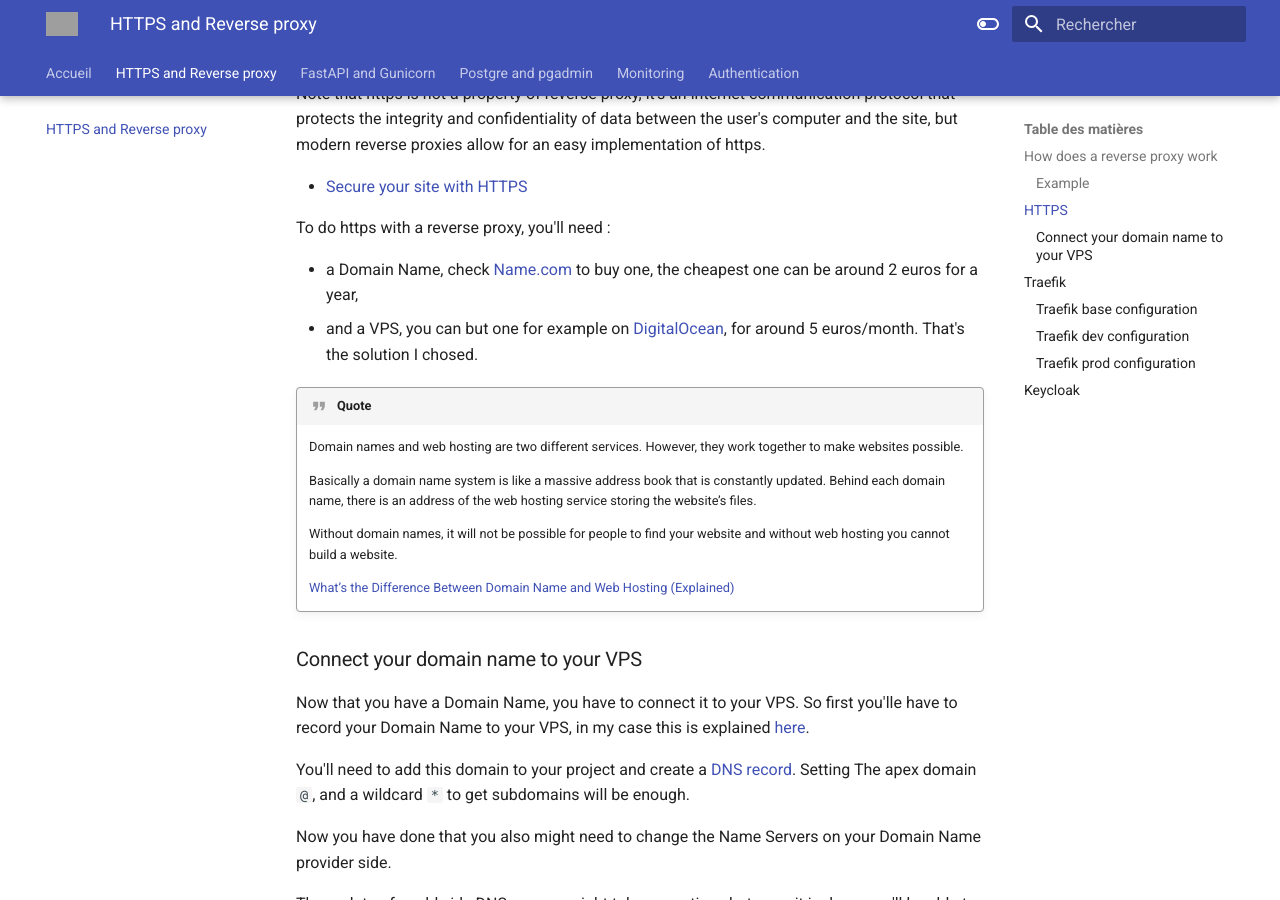
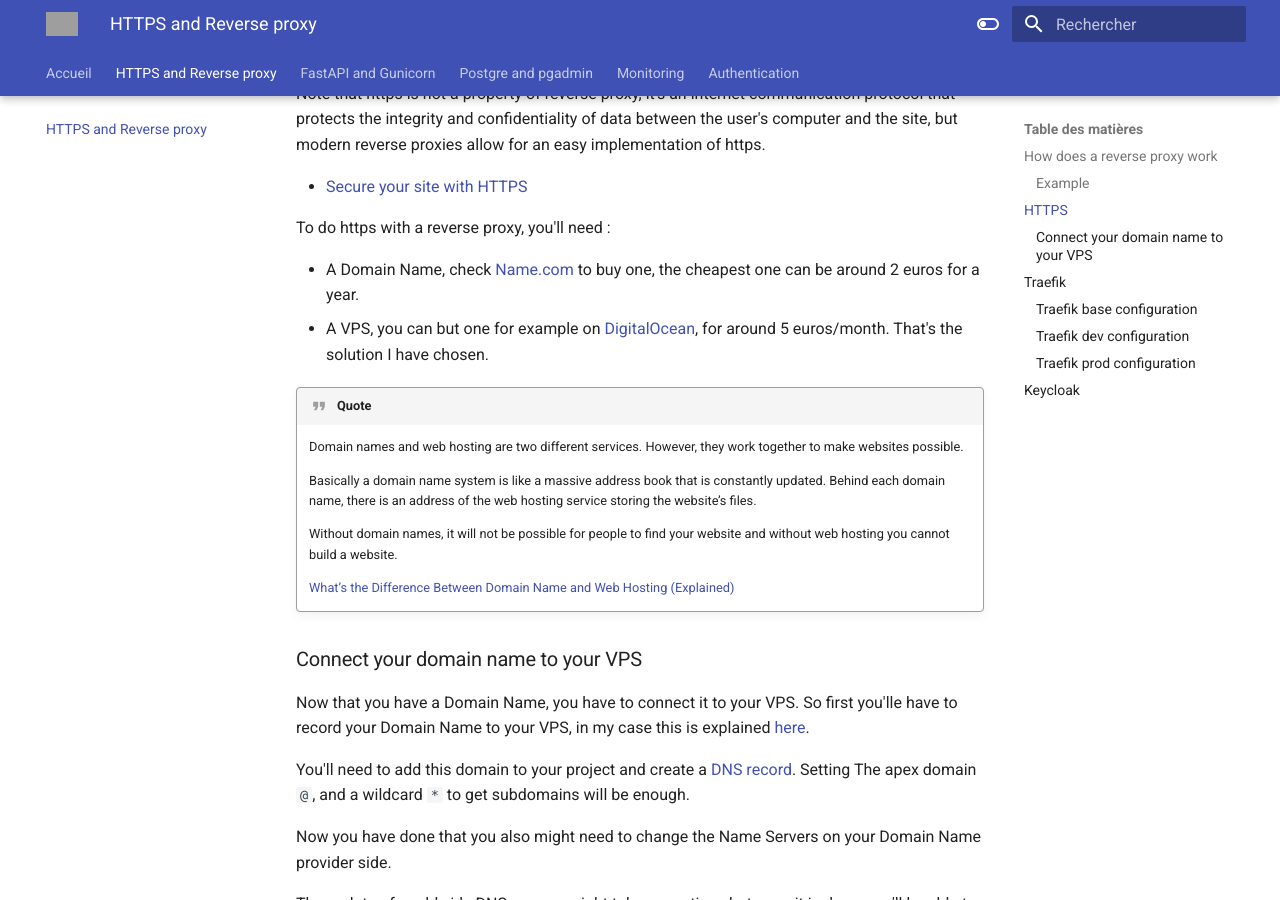
Before and after one commit to Klimorg/helloworld-stack-prod, an MkDocs documentation site: the page built from docs/https.md, in a window 1280 px wide and 900 px high, scrolled down 2511 px. Built offline with MkDocs 1.6.1 and Material for MkDocs 9.7.7, drawn with Linux system fonts in a browser that asks for light colours; some web fonts are replaced; grey boxes are pictures that could not be loaded.

```diff
--- a/docs/https.md
+++ b/docs/https.md
@@ -111,8 +111,8 @@ Note that https is not a property of reverse proxy, it's an internet communicati
 
 To do https with a reverse proxy, you'll need :
 
-* a Domain Name, check [Name.com](https://www.name.com/) to buy one, the cheapest one can be around 2 euros for a year,
-* and a VPS, you can but one for example on [DigitalOcean](https://cloud.digitalocean.com), for around 5 euros/month. That's the solution I chosed.
+* A Domain Name, check [Name.com](https://www.name.com/) to buy one, the cheapest one can be around 2 euros for a year.
+* A VPS, you can but one for example on [DigitalOcean](https://cloud.digitalocean.com), for around 5 euros/month. That's the solution I have chosen.
 
 !!! quote
 
```
Also changed, not shown: 1 other file.
